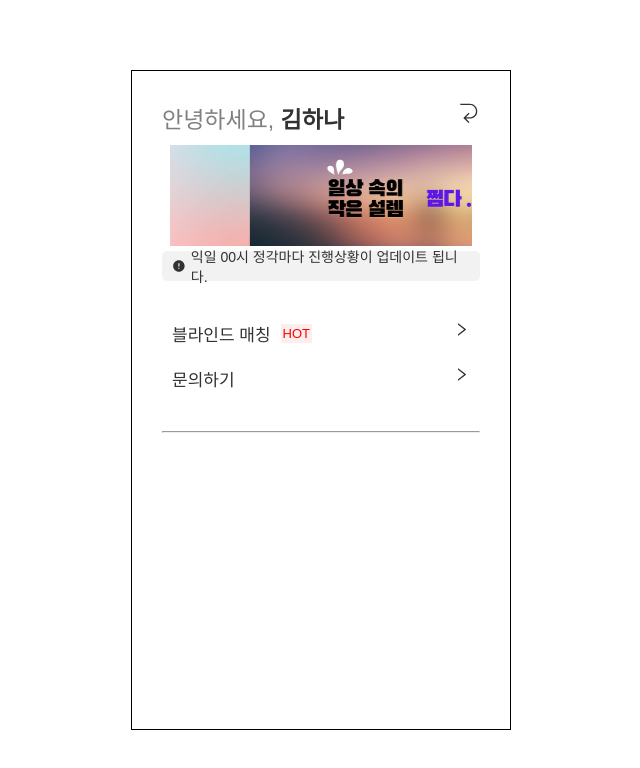
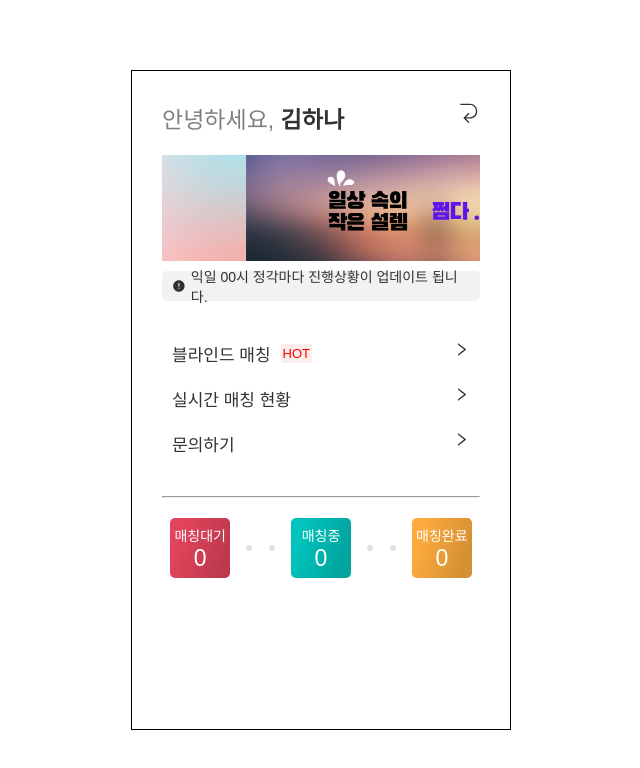
Before and after one commit to JJEOMDA/front-end, a React (Create React App) app: page /home in a window 1280 px wide. Shown: the top 768 px of the page, without its empty margins (319-959 px from the left). Built offline with nearby package versions, Linux system fonts and the light colour scheme; a web font is replaced by a local one.

Commit message:
:lipstick: 메인 홈 화면 초안 퍼블리싱 (3)

```diff
--- a/src/pages/main/Home.tsx
+++ b/src/pages/main/Home.tsx
@@ -7,6 +7,7 @@ import 'slick-carousel/slick/slick-theme.css';
 import { RiErrorWarningFill } from 'react-icons/ri';
 import { TfiBackLeft } from 'react-icons/tfi';
 import { AiOutlineRight } from 'react-icons/ai';
+import Swal from 'sweetalert2';
 
 const Home = () => {
   // useNavigate 선언
@@ -22,6 +23,28 @@ const Home = () => {
     autoplay: true,
     autoplaySpeed: 4500,
     infinite: true,
+  };
+
+  // sweet-alert 모달창
+  const Toast = Swal.mixin({
+    toast: true,
+    position: 'center',
+    showConfirmButton: false,
+    timer: 2000,
+    timerProgressBar: true,
+    didOpen: (toast) => {
+      toast.addEventListener('mouseenter', Swal.stopTimer);
+      toast.addEventListener('mouseleave', Swal.resumeTimer);
+    },
+  });
+
+  const matchingWaiting = () => {
+    Toast.fire({
+      icon: 'info',
+      title:
+        '<span style="font-size: 14px">대기중입니다! 매칭이 시작되면 알려드릴게요!',
+      width: 340,
+    });
   };
 
   return (
@@ -57,12 +80,51 @@ const Home = () => {
             <AiOutlineRight />
           </li>
           <li>
+            <div>실시간 매칭 현황</div>
+            <AiOutlineRight />
+          </li>
+          <li>
             <div>문의하기</div>
             <AiOutlineRight />
           </li>
         </ul>
       </Content>
       <hr />
+      <MatchingCard>
+        <div className="card-box">
+          <div
+            className="card first"
+            onClick={() => {
+              matchingWaiting();
+            }}
+          >
+            <div className="card-title">매칭대기</div>
+            <div className="num">0</div>
+          </div>
+          <div className="circle"></div>
+          <div className="circle"></div>
+          <div
+            className="card second"
+            onClick={() => {
+              matchingWaiting();
+            }}
+          >
+            <div className="card-title">매칭중</div>
+            <div className="num">0</div>
+          </div>
+          <div className="circle"></div>
+          <div className="circle"></div>
+          <div
+            className="card third"
+            onClick={() => {
+              matchingWaiting();
+            }}
+          >
+            <div className="card-title">매칭완료</div>
+            <div className="num">0</div>
+          </div>
+        </div>
+      </MatchingCard>
     </Wrap>
   );
 };
@@ -72,7 +134,7 @@ export default Home;
 const Wrap = styled.div``;
 const Profile = styled.div`
   width: 100%;
-  height: 15rem;
+  height: 17rem;
   .title-name {
     font-size: 2.3rem;
     font-weight: 700;
@@ -87,13 +149,13 @@ const Profile = styled.div`
     }
   }
   .title-banner {
-    margin: 1rem 0 1rem 0;
+    margin: 2rem 0 2rem 0;
     display: flex;
     justify-content: center;
   }
 `;
 const StyledSlider = styled(Slider)`
-  width: 95%;
+  width: 100%;
   .slick-dots {
     position: absolute;
     bottom: 10px;
@@ -141,3 +203,59 @@ const Content = styled.div`
     }
   }
 `;
+const MatchingCard = styled.div`
+  margin: 2rem 0 2rem 0;
+  .card-box {
+    display: flex;
+    align-items: center;
+    justify-content: space-around;
+    .card {
+      width: 60px;
+      height: 60px;
+      display: flex;
+      flex-direction: column;
+      align-items: center;
+      justify-content: center;
+      border-radius: 5px;
+      color: #fff;
+      cursor: pointer;
+      .num {
+        font-size: 2.3rem;
+      }
+      transition: all 0.2s ease-in-out;
+      &:hover {
+        filter: brightness(90%);
+      }
+    }
+    .card.first {
+      background: linear-gradient(
+          287.96deg,
+          rgba(0, 0, 0, 0.16) 15.1%,
+          rgba(0, 0, 0, 0) 83.32%
+        ),
+        #e2445c;
+    }
+    .card.second {
+      background: linear-gradient(
+          287.96deg,
+          rgba(0, 0, 0, 0.16) 15.1%,
+          rgba(0, 0, 0, 0) 83.32%
+        ),
+        #02c3bd;
+    }
+    .card.third {
+      background: linear-gradient(
+          287.96deg,
+          rgba(0, 0, 0, 0.16) 15.1%,
+          rgba(0, 0, 0, 0) 83.32%
+        ),
+        #fdab3d;
+    }
+    .circle {
+      width: 6px;
+      height: 6px;
+      background-color: #e1e1e1;
+      border-radius: 3px;
+    }
+  }
+`;
```
